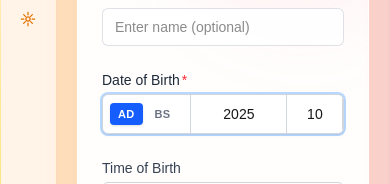
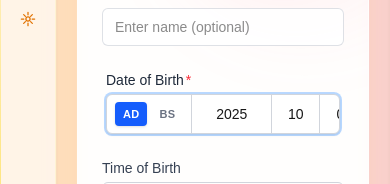
Before and after one commit to mhnpd-org/nepal-jyotish, a Next.js app: page /astro/janma in a window 390 px wide. Shown: the part 279-463 px from the top of the page. Built offline with nearby package versions, Linux system fonts and the light colour scheme.

Commit message:
fix: improve DatePicker component layout with responsive padding and width adjustments for better usability on small screens

```diff
--- a/src/form-elements/date-picker.tsx
+++ b/src/form-elements/date-picker.tsx
@@ -308,7 +308,10 @@ export const DatePicker = forwardRef<HTMLInputElement, DatePickerProps>(
     };
 
     return (
-      <div className={`flex flex-col gap-1 ${className}`}>
+      <div
+        className={`flex flex-col gap-1 px-1 sm:px-0 ${className}`}
+        /* Added small horizontal padding on very small screens so control doesn't touch the edge */
+      >
         {label && (
           <label
             htmlFor={id}
@@ -319,16 +322,16 @@ export const DatePicker = forwardRef<HTMLInputElement, DatePickerProps>(
           </label>
         )}
         <div
-          className="flex items-center gap-3"
+          className="flex items-center gap-3 w-full"
           aria-describedby={`${id}-segments-desc`}
         >
           {/* Unified grouped box with internal calendar toggle */}
-          <div className="inline-flex h-10 items-stretch rounded-md border border-gray-300 dark:border-gray-600 bg-white dark:bg-gray-800 overflow-hidden shadow-sm focus-within:ring-2 focus-within:ring-blue-400/40 divide-x divide-gray-300 dark:divide-gray-700">
+          <div className="inline-flex h-10 items-stretch rounded-md border border-gray-300 dark:border-gray-600 bg-white dark:bg-gray-800 overflow-hidden shadow-sm focus-within:ring-2 focus-within:ring-blue-400/40 divide-x divide-gray-300 dark:divide-gray-700 max-w-full">
             {/* Toggle segment */}
             <button
               type="button"
               onClick={toggleCalendar}
-              className="relative flex flex-col justify-center px-3 text-xs md:text-sm font-semibold tracking-wide focus:outline-none focus-visible:ring-2 focus-visible:ring-blue-400/50 group h-full"
+              className="relative flex flex-col justify-center px-2 sm:px-3 text-[11px] md:text-sm font-semibold tracking-wide focus:outline-none focus-visible:ring-2 focus-visible:ring-blue-400/50 group h-full"
               aria-label="Toggle Calendar System"
             >
               <span className="flex items-center gap-1">
@@ -358,7 +361,7 @@ export const DatePicker = forwardRef<HTMLInputElement, DatePickerProps>(
               id={yearId}
               inputMode="numeric"
               placeholder={calendar === "AD" ? "YYYY" : "BS YYYY"}
-              className="w-24 bg-transparent px-3 py-0 text-center text-sm focus:outline-none h-full"
+              className="w-20 sm:w-24 bg-transparent px-2 sm:px-3 py-0 text-center text-sm focus:outline-none h-full"
               value={year}
               onChange={handleYearChange}
               onKeyDown={handleKeyNav}
@@ -371,7 +374,7 @@ export const DatePicker = forwardRef<HTMLInputElement, DatePickerProps>(
               id={monthId}
               inputMode="numeric"
               placeholder="MM"
-              className="w-14 bg-transparent px-3 py-0 text-center text-sm focus:outline-none h-full"
+              className="w-12 sm:w-14 bg-transparent px-2 sm:px-3 py-0 text-center text-sm focus:outline-none h-full"
               value={month}
               onChange={handleMonthChange}
               onKeyDown={handleKeyNav}
@@ -384,7 +387,7 @@ export const DatePicker = forwardRef<HTMLInputElement, DatePickerProps>(
               id={dayId}
               inputMode="numeric"
               placeholder="DD"
-              className="w-14 bg-transparent px-3 py-0 text-center text-sm focus:outline-none h-full"
+              className="w-12 sm:w-14 bg-transparent px-2 sm:px-3 py-0 text-center text-sm focus:outline-none h-full"
               value={day}
               onChange={handleDayChange}
               onKeyDown={handleKeyNav}
```
